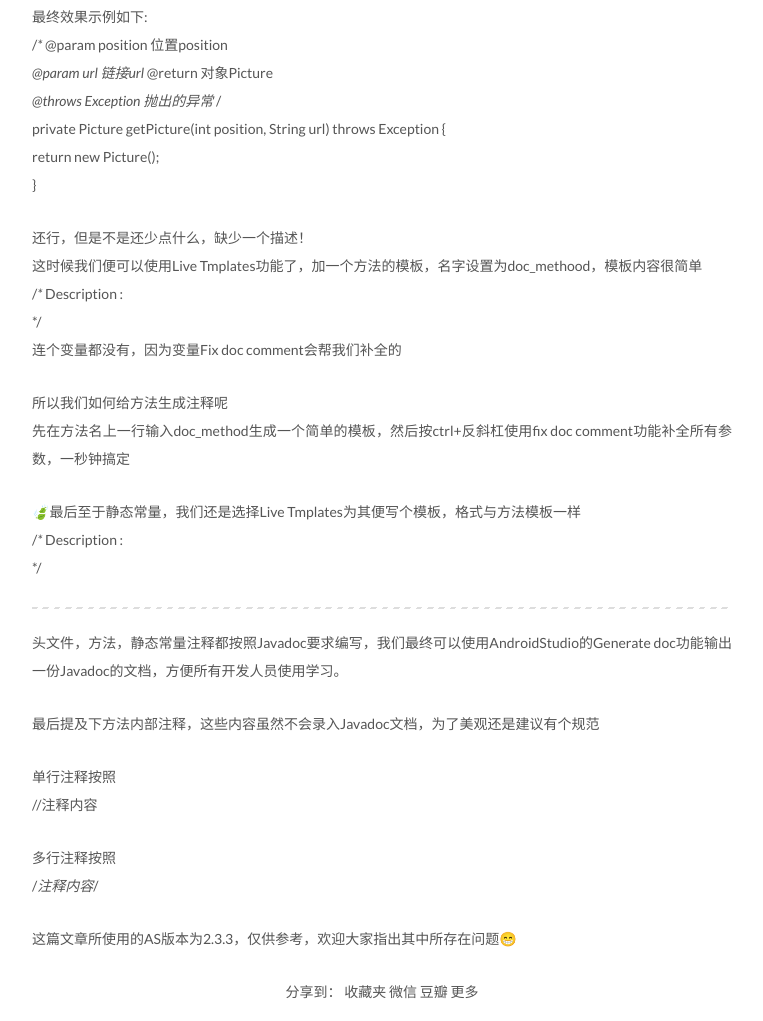
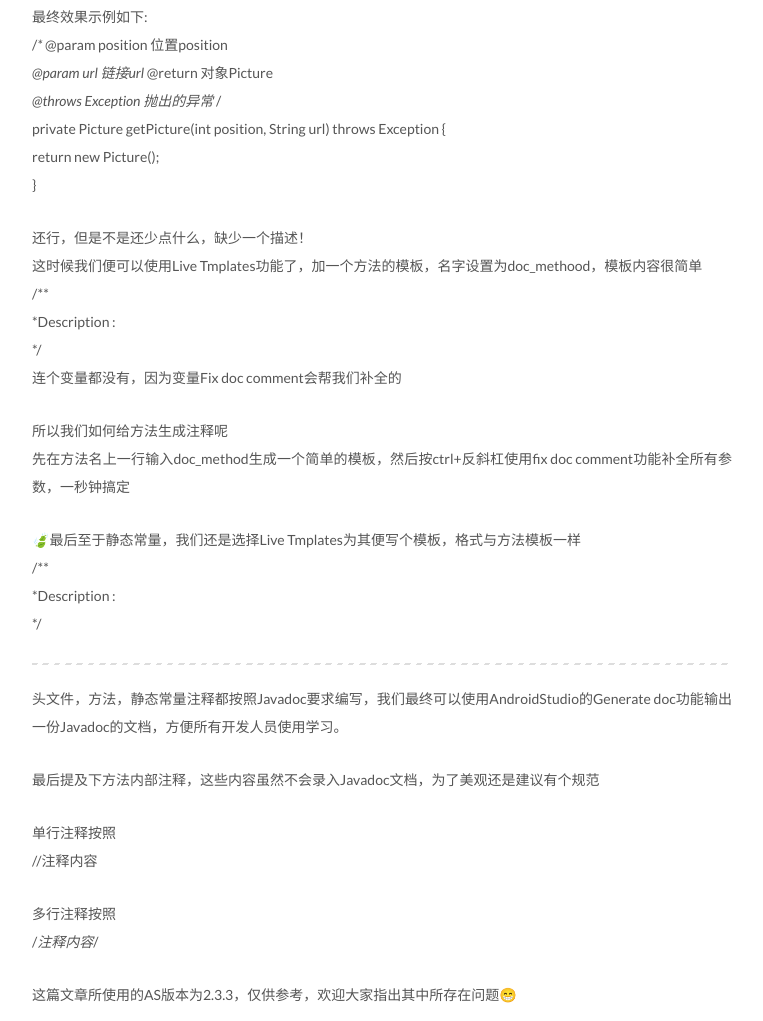
Before and after one commit to dabutaizha/dabutaizha.github.io, a plain HTML site: page 2017/08/19/AndroidStudio中为项目生成JavaDoc文档的坑/index.html in a window 1280 px wide. Shown: the part 4412-5433 px from the top of the page, without its empty margins (98-861 px from the left). Drawn offline with Linux system fonts and the light colour scheme.

Commit message:
Site updated: 2017-08-19 19:42:46

```diff
--- a/2017/08/19/AndroidStudio中为项目生成JavaDoc文档的坑/index.html
+++ b/2017/08/19/AndroidStudio中为项目生成JavaDoc文档的坑/index.html
@@ -106,7 +106,7 @@
 <meta property="og:image" content="http://upload-images.jianshu.io/upload_images/1763639-e7c0b29041e54af2.png?imageMogr2/auto-orient/strip%7CimageView2/2/w/1240">
 <meta property="og:image" content="http://upload-images.jianshu.io/upload_images/1763639-74d788233a89fc51.png?imageMogr2/auto-orient/strip%7CimageView2/2/w/1240">
 <meta property="og:image" content="http://upload-images.jianshu.io/upload_images/1763639-4bf9018cc0c679b3.png?imageMogr2/auto-orient/strip%7CimageView2/2/w/1240">
-<meta property="og:updated_time" content="2017-08-19T07:42:59.000Z">
+<meta property="og:updated_time" content="2017-08-19T11:41:22.000Z">
 <meta name="twitter:card" content="summary">
 <meta name="twitter:title" content="AndroidStudio中为项目生成JavaDoc文档的坑">
 <meta name="twitter:description" content="7月刚开始实习，第一周的时候，老大让我去写一份关于现有项目在Android Studio下生成JavaDoc的注释模版，我觉得应该挺简单的啊，结果实践中发现Android Studio在对注释模版的支持特别差劲，有好多小的坑，这里做个记录。  🎃让我们从头说起吧～ 我们知道Java中有三种注释语句 //用于单行注释/*…*/用于多行注释，从/开始，到/结束，不能嵌套/**…*/则是为支持jdk工">
@@ -372,11 +372,9 @@
  </em>@param position 位置position<br> <em>@param url 链接url
  </em>@return 对象Picture<br> <em>@throws Exception 抛出的异常
  </em>/<br>private Picture getPicture(int position, String url) throws Exception {<br>    return new Picture();<br>}</p>
-<p>还行，但是不是还少点什么，缺少一个描述！<br>这时候我们便可以使用Live Tmplates功能了，加一个方法的模板，名字设置为doc_methood，模板内容很简单<br>/<em>*
- </em>Description :<br> */<br>连个变量都没有，因为变量Fix doc comment会帮我们补全的</p>
+<p>还行，但是不是还少点什么，缺少一个描述！<br>这时候我们便可以使用Live Tmplates功能了，加一个方法的模板，名字设置为doc_methood，模板内容很简单<br>/**<br> *Description :<br> */<br>连个变量都没有，因为变量Fix doc comment会帮我们补全的</p>
 <p>所以我们如何给方法生成注释呢<br>先在方法名上一行输入doc_method生成一个简单的模板，然后按ctrl+反斜杠使用fix doc comment功能补全所有参数，一秒钟搞定</p>
-<p>🍃最后至于静态常量，我们还是选择Live Tmplates为其便写个模板，格式与方法模板一样<br>/<em>*
- </em>Description :<br> */</p>
+<p>🍃最后至于静态常量，我们还是选择Live Tmplates为其便写个模板，格式与方法模板一样<br>/**<br> *Description :<br> */</p>
 <hr>
 <p>头文件，方法，静态常量注释都按照Javadoc要求编写，我们最终可以使用AndroidStudio的Generate doc功能输出一份Javadoc的文档，方便所有开发人员使用学习。</p>
 <p>最后提及下方法内部注释，这些内容虽然不会录入Javadoc文档，为了美观还是建议有个规范</p>
--- a/css/main.css
+++ b/css/main.css
@@ -1808,7 +1808,7 @@ pre .javascript .function {
   width: 4px;
   height: 4px;
   border-radius: 50%;
-  background: #ff6fff;
+  background: #a1f932;
 }
 .links-of-blogroll {
   font-size: 13px;
```
